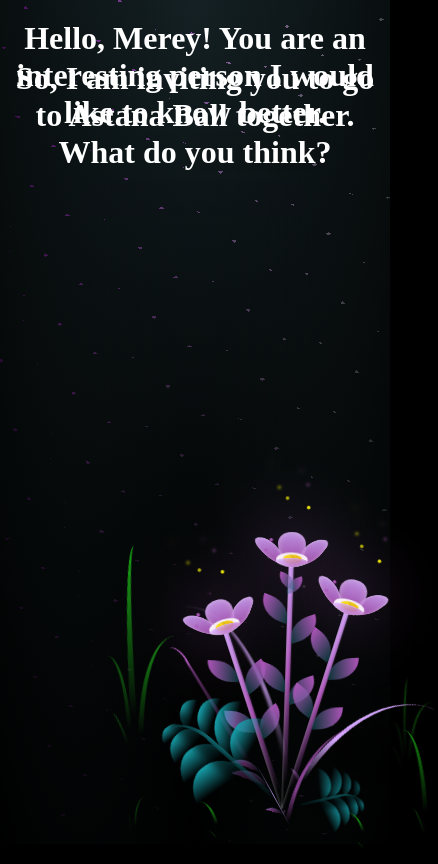
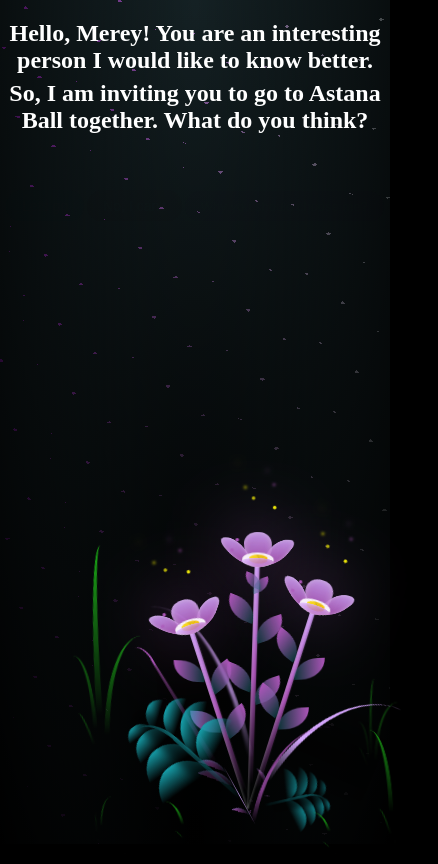
Before and after one commit to dies-seid/invitation.github.io, a plain HTML site: page index.html in a window 390 px wide. Shown: the whole page, 438 px wide, since content can reach past the window. Drawn offline with Linux system fonts and the light colour scheme.

Commit message:
Add files via upload

```diff
--- a/style.css
+++ b/style.css
@@ -55,11 +55,11 @@ body {
 }
 
 #container-2 {
-    margin-top: 60px;
+    margin-top: 80px;
 }
 
 #container-3 {
-    margin-top: 100px;
+    margin-top: 120px;
 }
 
 button {
@@ -168,7 +168,6 @@ button:hover {
   margin-top: 10px;
   transition: background-color 0.3s;
 }
-
 
 .night {
   position: fixed;
@@ -1469,3 +1468,27 @@ button:hover {
   -webkit-animation-play-state: paused !important;
           animation-play-state: paused !important;
 }/*# sourceMappingURL=style.css.map */
+
+@media screen and (max-width: 600px) {
+  button {
+    font-size: 14px;
+    padding: 8px 16px;
+  }
+
+  #container-1 {
+    font-size: 12px;
+    margin-top: 20px;
+    margin-bottom: 40px;
+  }
+
+  #container-2 {
+    font-size: 12px;
+    margin-top: 80px;
+    margin-bottom: 20px;
+  }
+
+  #container-3 {
+    font-size: 12px;
+    margin-top: 160px;
+  }
+}
--- a/style_no.css
+++ b/style_no.css
@@ -56,3 +56,9 @@ body {
 h1 {
     color: aliceblue;
 }
+
+@media screen and (max-width: 600px) {
+    .center {
+        font-size: 12px;
+    }
+}
--- a/style_yes.css
+++ b/style_yes.css
@@ -56,3 +56,9 @@ body {
 h1 {
     color: aliceblue;
 }
+
+@media screen and (max-width: 600px) {
+    .center {
+        font-size: 12px;
+    }
+}
```
